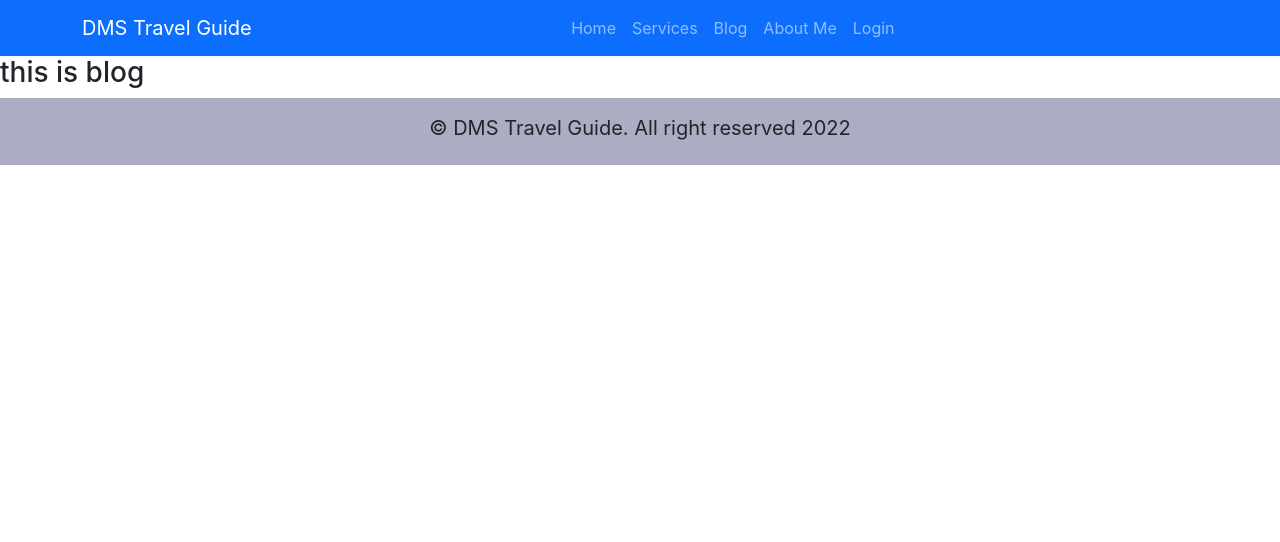
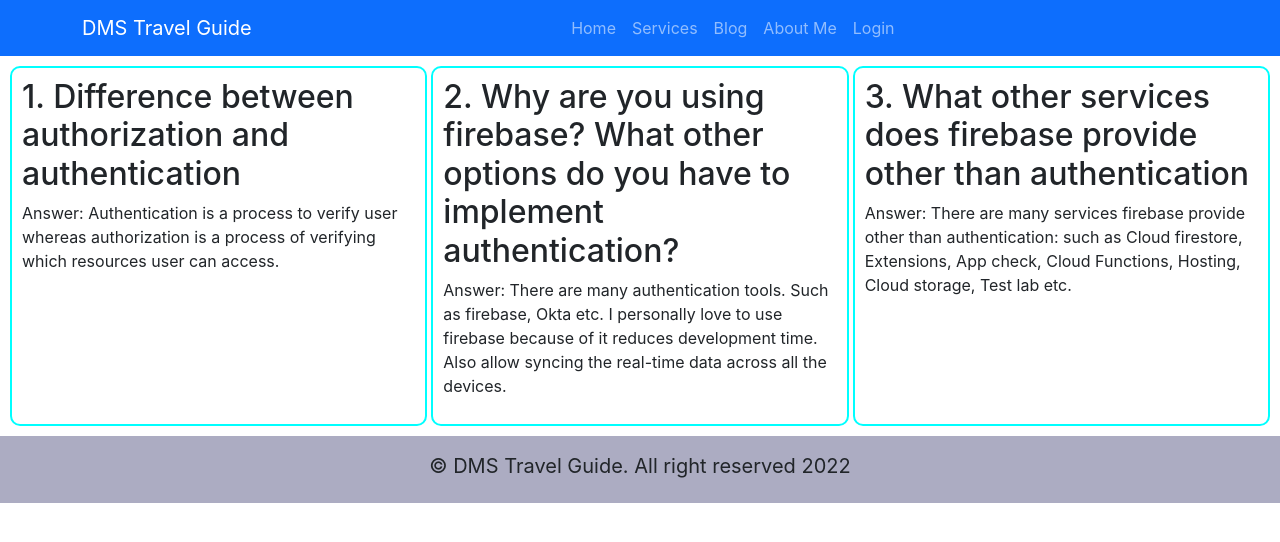
Before and after one commit to dmshikder/dms-travel-guide, a React (Create React App) app: page /blogs in a window 1280 px wide. Shown: the top 542 px of the page. Built offline with nearby package versions, Linux system fonts and the light colour scheme; no server answers.

Commit message:
blog completed

```diff
--- /dev/null
+++ b/src/Pages/Blogs/Blogs.css
@@ -0,0 +1,11 @@
+.blogs {
+  display: grid;
+  grid-template-columns: repeat(3, 1fr);
+  grid-gap: 4px;
+  padding: 10px;
+}
+.blog {
+  border: 2px solid aqua;
+  border-radius: 10px;
+  padding: 10px;
+}
--- a/src/Pages/Blogs/Blogs.js
+++ b/src/Pages/Blogs/Blogs.js
@@ -1,8 +1,20 @@
+import './Blogs.css';
 
 const Blogs = () => {
     return (
-        <div>
-           <h3>this is blog</h3>
+        <div className="blogs">
+           <div className='blog'>
+            <h2>1. Difference between authorization and authentication</h2>
+            <p>Answer: Authentication is a process to verify user whereas authorization is a process of verifying which resources user can access. </p>
+           </div >
+           <div className='blog'>
+            <h2>2. Why are you using firebase? What other options do you have to implement authentication?</h2>
+            <p>Answer: There are many authentication tools. Such as firebase, Okta etc. I personally love to use firebase because of it reduces development time. Also allow syncing the real-time data across all the devices.</p>
+           </div>
+           <div className='blog'>
+            <h2>3. What other services does firebase provide other than authentication</h2>
+            <p>Answer: There are many services firebase provide other than authentication: such as Cloud firestore, Extensions, App check, Cloud Functions, Hosting, Cloud storage, Test lab etc. </p>
+           </div>
         </div>
     );
 };
--- a/src/Pages/Register/Register.js
+++ b/src/Pages/Register/Register.js
@@ -38,7 +38,7 @@ console.log(password,name)
             <form onSubmit={handleRegister}>
                 <input type="text" name="name" id=""  placeholder="Your name" required/>
                 <input type="email" name="email" id=""  placeholder="Your email" required/>
-           <input type="password" name="password" id="" />
+           <input type="password" name="password" id="" placeholder='Your password' required/>
                 <input type="submit" value="Register" />
             </form>
             <p>Already have an account? <Link to='/login' className='text-danger text-decoration-none '  onClick={navigateLogin}>Please Login</Link></p>
--- a/src/firebase.init.js
+++ b/src/firebase.init.js
@@ -14,6 +14,8 @@ const firebaseConfig = {
   appId: "1:595728558919:web:b67b291f40965ea03dfa62"
 };
 
+
+
 // Initialize Firebase
 const app = initializeApp(firebaseConfig);
 
```
